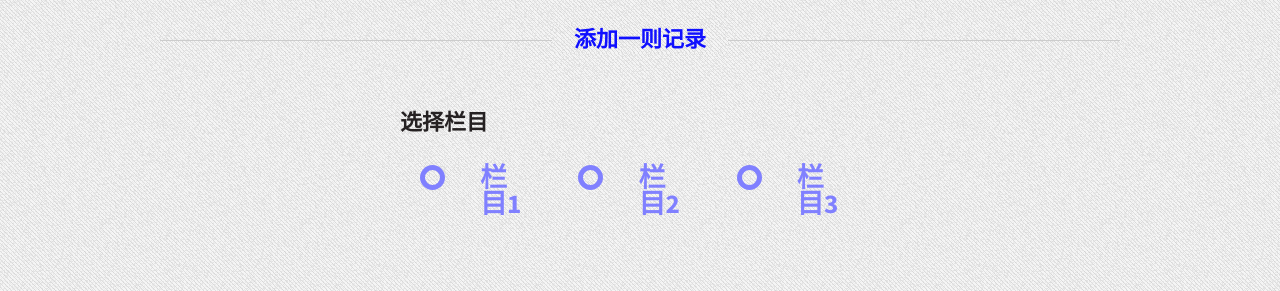
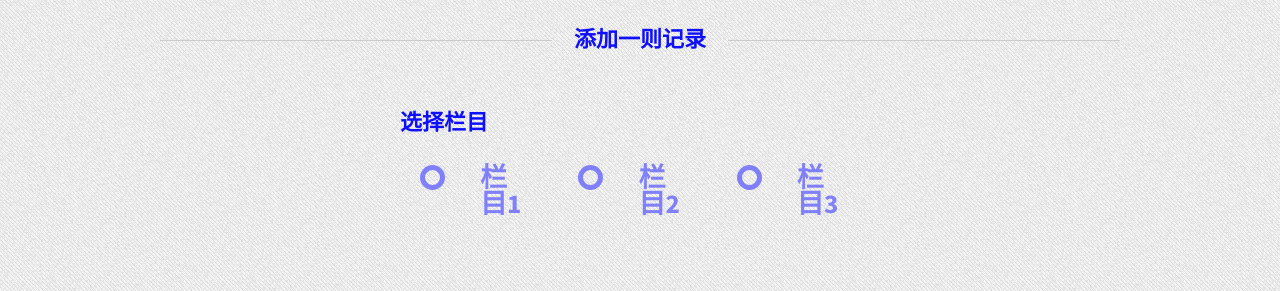
Before and after one commit to CookieFun/SE_Fall2016, a Django app: page /add-record in a window 1280 px wide. Shown: the part 357-648 px from the top of the page. Run offline with Django 3.2, Linux system fonts and the light colour scheme; data comes from the database, SQL or seed files in the repository; some libraries are stand-ins or nearby versions; some web fonts are replaced.

Commit message:
add record--step 5.2.5 : column

```diff
--- a/blog/templates/add record.html
+++ b/blog/templates/add record.html
@@ -24,7 +24,7 @@
             <div class="row">
                 <div class="12u">
                     <div class="radiocontainer">
-                        <h2>选择栏目</h2>
+                        <h2 style="color: #0f0fff;">选择栏目</h2>
 
                         <ul>
                             <li>
```
